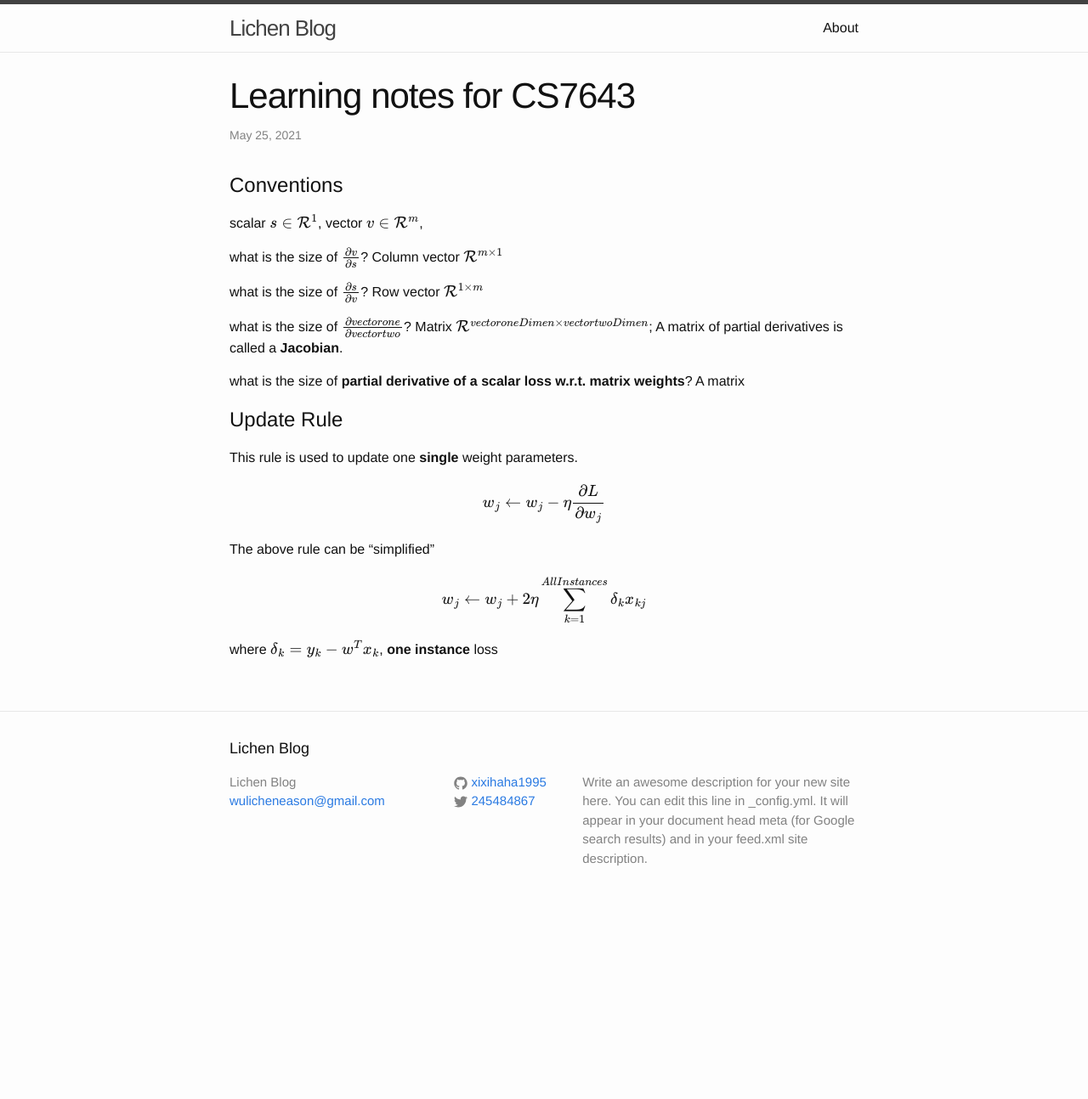
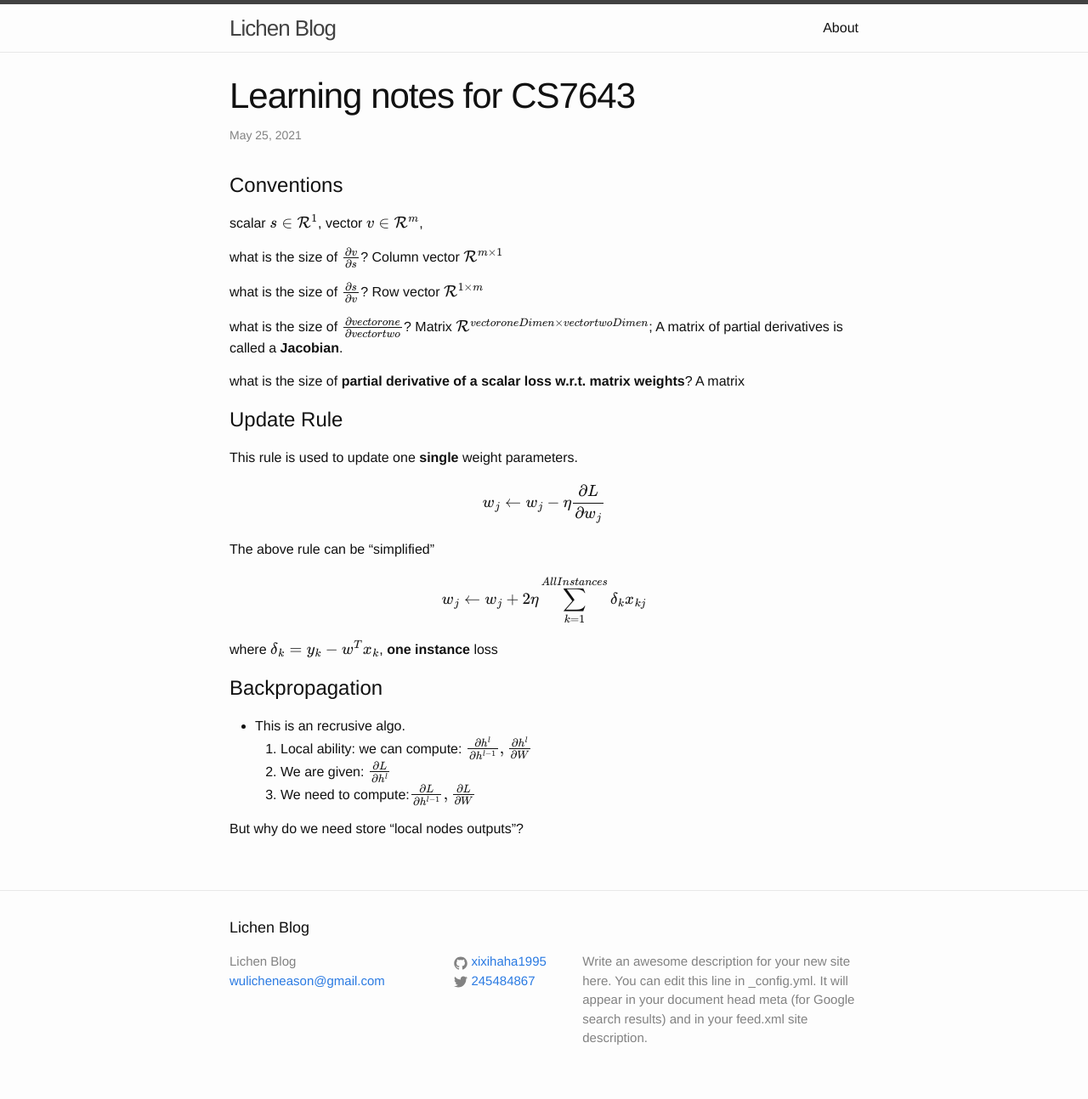
Before and after one commit to xixihaha1995/xixihaha1995.github.io, a Jekyll site: the page built from docs/_posts/2021-05-25-CS7643LearningNotes.markdown, in a window 1280 px wide. Shown: the whole page at 85% size. Built offline with Jekyll 4.4.1, drawn with Linux system fonts in a browser that asks for light colours; before the commit the page ends 1082 px from its top, so only the background shows below that.

Commit message:
Update 2021-05-25-CS7643LearningNotes.markdown

```diff
--- a/docs/_posts/2021-05-25-CS7643LearningNotes.markdown
+++ b/docs/_posts/2021-05-25-CS7643LearningNotes.markdown
@@ -36,3 +36,12 @@ w_j \leftarrow w_j + 2\eta\sum_{k=1}^{All Instances}\delta_kx_{kj}
 $$
 
 where $\delta_k = y_k - w^Tx_k$, **one instance** loss
+
+# Backpropagation
+
+* This is an recrusive algo.
+1. Local ability: we can compute: $\{\frac{\partial h^l }{\partial h^{l-1}},\frac{\partial h^l }{\partial W}\}$
+2. We are given: $\frac{\partial L}{\partial h^l}$
+3. We need to compute:$\{\frac{\partial L }{\partial h^{l-1}},\frac{\partial L }{\partial W}\}$
+
+But why do we need store "local nodes outputs"?
```
